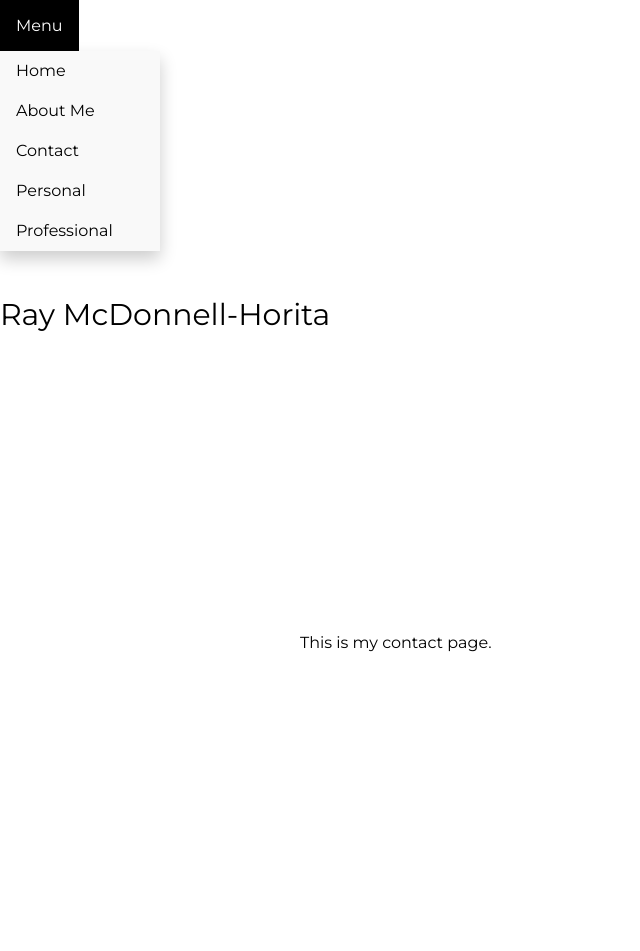
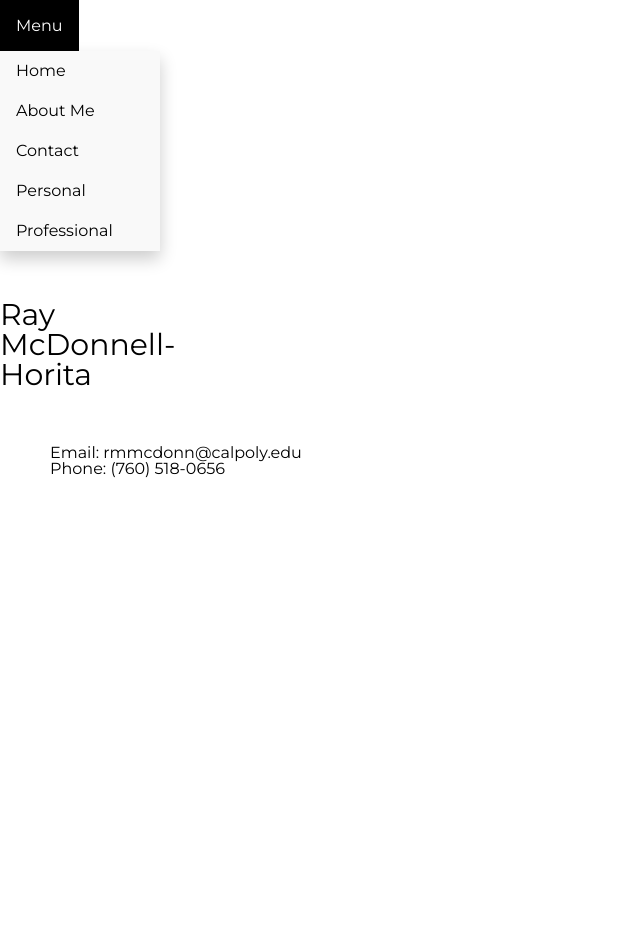
Before and after one commit to grc-338-03-spring-2016/github-mobile-website-03-rmmcdonn, a plain HTML site: page contact.html in a window 1280 px wide. Shown: the whole page, without its empty margins (0-640 px from the left). After the commit the page ends 800 px from the top, so only its background shows below. Drawn offline with Linux system fonts and the light colour scheme.

Commit message:
update sizing of boxes

```diff
--- a/contact.html
+++ b/contact.html
@@ -27,7 +27,8 @@
 
 <header>Ray McDonnell-Horita</header>
 <section>
-<p>This is my contact page.</p>
+<p>Email: rmmcdonn@calpoly.edu<br>
+    Phone: (760) 518-0656</p>
 </section>
 
 </body>
--- a/styles/style.css
+++ b/styles/style.css
@@ -5,6 +5,7 @@ header{
     font-family: Montserrat;
     font-size: 30px;
     display: inline-block;
+    width: 100px;
     padding: 300px 300px 5px 0px;
 }
 .dropbtn {
@@ -63,5 +64,7 @@ section{
 p{
     font-family: Montserrat;
     font-size: 16px;
-    padding: 300px;
+    display: inline-block;
+    width: 350px;
+    padding: 50px;
 }
```
Also changed, not shown: index.html (+1 -1 lines).
